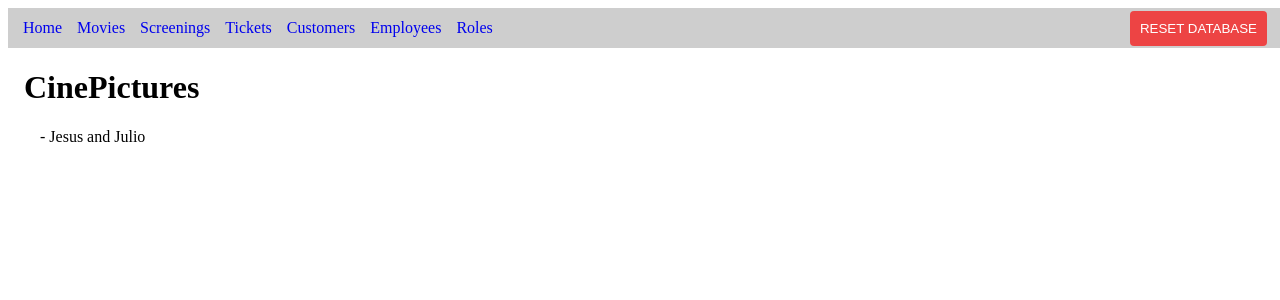
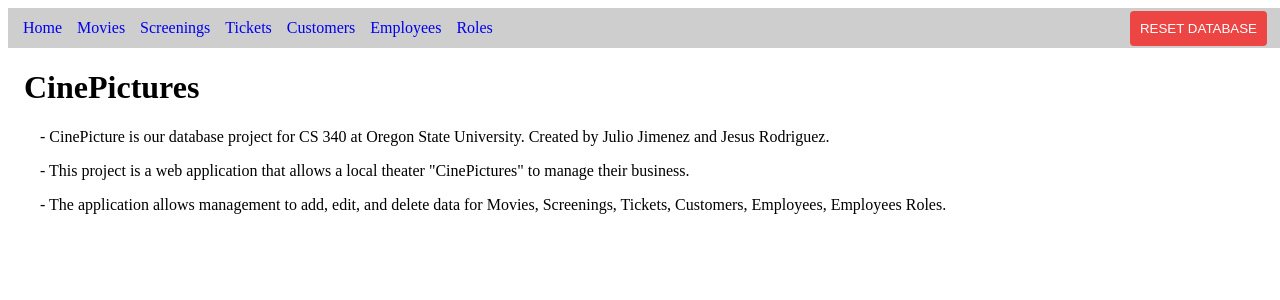
Before and after one commit to J-Rodriguez10/cs340-Project, a React (Vite) app in the folder frontend/: page / in a window 1280 px wide. Shown: the top 300 px of the page. Built offline with nearby package versions, Linux system fonts and the light colour scheme.

Commit message:
Added some text to the pages

```diff
--- a/frontend/src/pages/Customers.jsx
+++ b/frontend/src/pages/Customers.jsx
@@ -5,7 +5,8 @@
       <>
           <h1>Customers</h1>
           <div className="">
-              <p>Here you’ll see your customer list.</p>
+              <p>Here you’ll see your customer </p>
+                <p>You can add, edit, and delete the information of customers.</p>
               <GenericList endpoint="/customers" title="Customers" />
           </div>
       </>
--- a/frontend/src/pages/EmployeeRoles.jsx
+++ b/frontend/src/pages/EmployeeRoles.jsx
@@ -6,6 +6,7 @@
           <h1>Employee Roles</h1>
           <div className="">
               <p>Here you’ll see all available employee roles.</p>
+                <p>You can add, edit, delete an employee role.</p>
               <GenericList endpoint="/employeeRoles" title="Employee Roles" />
           </div>
       </>
--- a/frontend/src/pages/Employees.jsx
+++ b/frontend/src/pages/Employees.jsx
@@ -6,6 +6,7 @@
           <h1>Employees</h1>
           <div className="">
               <p>Here you’ll see all employees and their roles.</p>
+                <p>You can add, edit, delete an employee.</p>
               <GenericList endpoint="/employees" title="Employees" />
           </div>
       </>
--- a/frontend/src/pages/Home.jsx
+++ b/frontend/src/pages/Home.jsx
@@ -3,7 +3,9 @@
     <>
       <h1>CinePictures</h1>
       <div className="homepageDescription">
-        <p>- Jesus and Julio</p>
+        <p>- CinePicture is our database project for CS 340 at Oregon State University. Created by Julio Jimenez and Jesus Rodriguez.</p>
+        <p>- This project is a web application that allows a local theater "CinePictures" to manage their business.</p>
+        <p>- The application allows management to add, edit, and delete data for Movies, Screenings, Tickets, Customers, Employees, Employees Roles.</p>
       </div>
     </>
   );
--- a/frontend/src/pages/Movies.jsx
+++ b/frontend/src/pages/Movies.jsx
@@ -6,6 +6,7 @@
           <h1>Movies</h1>
           <div className="">
               <p>Here you’ll see a list of all movies from the database.</p>
+                <p>You can add a new movie or edit an existing one.</p>
               <GenericList endpoint="/movies" title="Movies" />
           </div>
       </>
--- a/frontend/src/pages/Screenings.jsx
+++ b/frontend/src/pages/Screenings.jsx
@@ -6,6 +6,7 @@
           <h1>Screenings</h1>
           <div className="">
               <p>Here you’ll see all scheduled screenings.</p>
+                <p>You can add, edit, delete a screening.</p>
               <GenericList endpoint="/screenings" title="Screenings" />
           </div>
       </>
--- a/frontend/src/pages/Tickets.jsx
+++ b/frontend/src/pages/Tickets.jsx
@@ -6,6 +6,7 @@
           <h1>Tickets</h1>
           <div className="">
               <p>Here you’ll see all purchased tickets.</p>
+                <p>You can add, edit, delete a ticket.</p>
               <GenericList endpoint="/tickets" title="Tickets" />
           </div>
       </>
```
